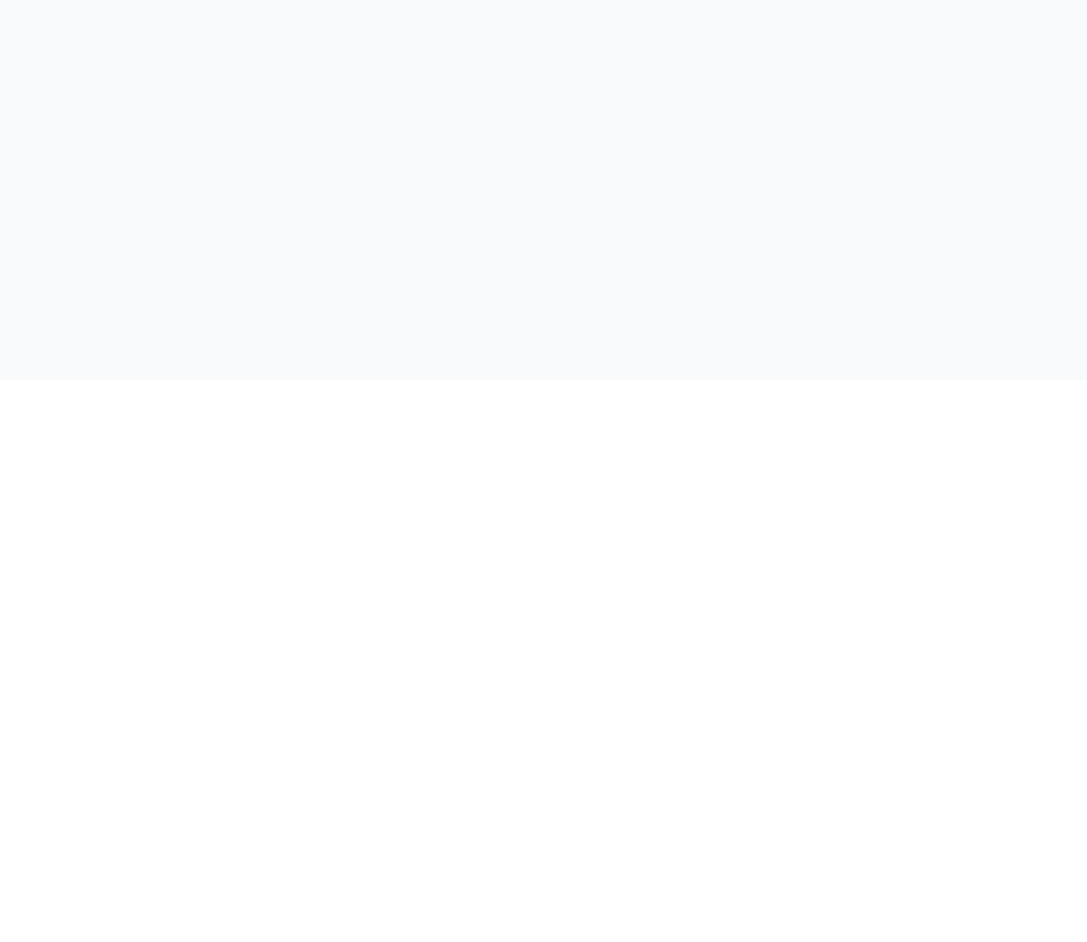
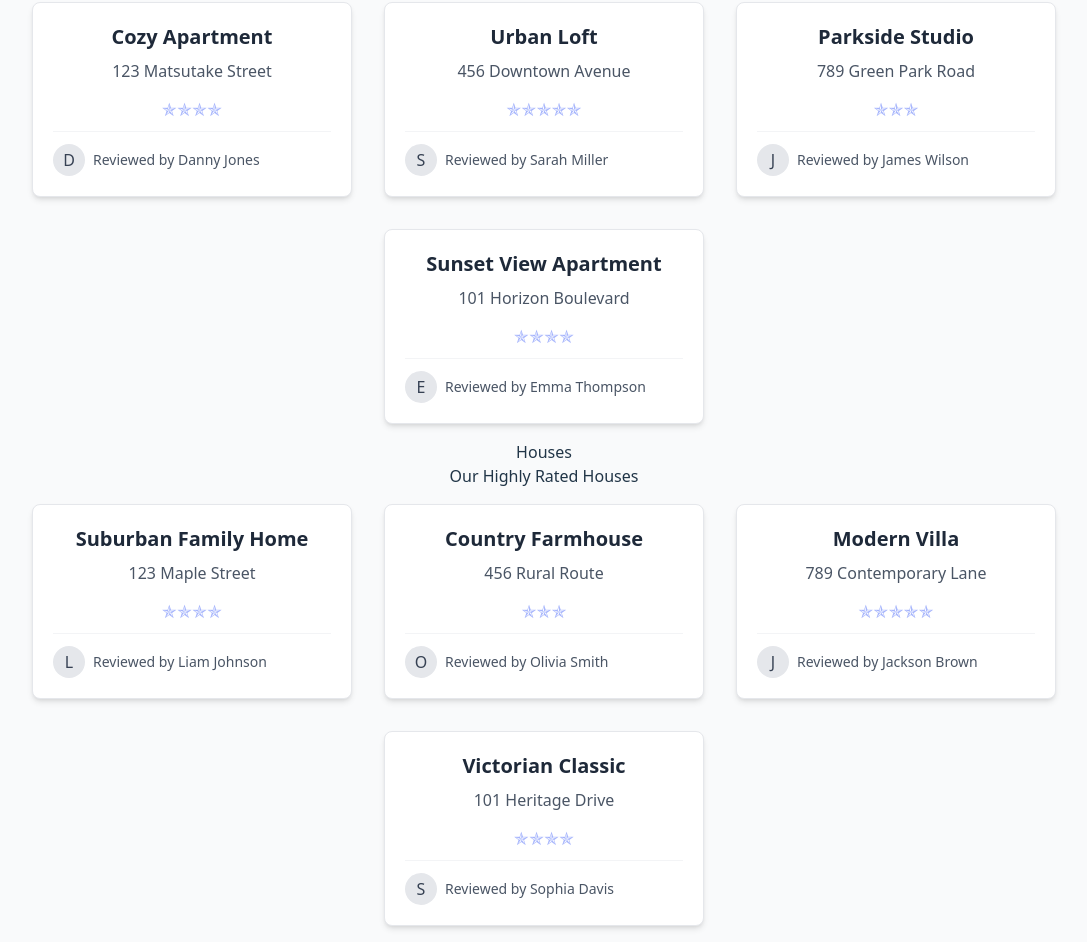
Before and after one commit to diremu/apartment-grading-app, a React (Vite) app: page / in a window 1280 px wide. Shown: the part 420-1362 px from the top of the page, without its empty margins (96-1183 px from the left). Before the commit the page ends 800 px from the top, so only its background shows below. Built offline with nearby package versions, Linux system fonts and the light colour scheme.

Commit message:
created cards and showcased some apartments and houses

```diff
--- /dev/null
+++ b/src/components/apartments.jsx
@@ -0,0 +1,18 @@
+import {Properties as apartments} from './properties.js'
+import Card from './card.jsx'
+
+export default function Apartments() {
+    const apartmentList = apartments.apartments.slice(0,4)
+    console.log(apartmentList)
+    return (
+        <div>
+            <h2>Apartments</h2>
+            <p>Our Highly Rated Apartments</p>
+            <div className="flex flex-wrap justify-center">
+                {apartmentList.map((apartment, index) => (
+                    <Card key={index} {...apartment} />
+                ))}
+            </div>
+        </div>
+    )
+}
--- /dev/null
+++ b/src/components/card.jsx
@@ -0,0 +1,20 @@
+export default function Card(apartment) {
+    let userInitial = apartment.user[0]
+    return (
+        <div className="bg-white rounded-lg shadow-md border border-gray-200 m-4 w-80">
+            <div className="p-5">
+                <h3 className="font-bold text-xl text-gray-800 mb-2">{apartment.name}</h3>
+                <p className="text-gray-600 mb-3">
+                    {apartment.address}
+                </p>
+                <p className="text-[#a5b4fc] text-lg font-semibold mb-2">{apartment.ratings}</p>
+                <div className="pt-3 border-t border-gray-100 flex items-center">
+                    <div className="bg-gray-200 rounded-full w-8 h-8 flex items-center justify-center text-gray-700 font-medium">
+                        {userInitial}
+                    </div>
+                    <span className="ml-2 text-sm text-gray-600">Reviewed by {apartment.user}</span>
+                </div>
+            </div>
+        </div>
+    )
+}
--- /dev/null
+++ b/src/components/houses.jsx
@@ -0,0 +1,18 @@
+import Card from "./card";
+import { Properties as houses } from "./properties.js";
+
+export default function Houses() {
+    const houseList = houses.houses.slice(0,4);
+
+    return(
+        <div>
+            <h2>Houses</h2>
+            <p>Our Highly Rated Houses</p>
+            <div className="flex flex-wrap justify-center">
+                {houseList.map((house, index) => (
+                    <Card key={index} {...house} />
+                ))}
+            </div>
+        </div>
+    )
+}
--- /dev/null
+++ b/src/components/properties.js
@@ -0,0 +1,50 @@
+export const Properties = {
+    "apartments": [
+        {"name":"Cozy Apartment", "address": "123 Matsutake Street", "ratings": "✯✯✯✯", "user": "Danny Jones"},
+        {"name":"Urban Loft", "address": "456 Downtown Avenue", "ratings": "✯✯✯✯✯", "user": "Sarah Miller"},
+        {"name":"Parkside Studio", "address": "789 Green Park Road", "ratings": "✯✯✯", "user": "James Wilson"},
+        {"name":"Sunset View Apartment", "address": "101 Horizon Boulevard", "ratings": "✯✯✯✯", "user": "Emma Thompson"},
+        {"name":"Metro Heights", "address": "202 Central Station Street", "ratings": "✯✯✯✯", "user": "Michael Brown"},
+        {"name":"Riverside Apartment", "address": "303 Waterfront Drive", "ratings": "✯✯✯✯✯", "user": "Olivia Garcia"},
+        {"name":"City Center Studio", "address": "404 Main Street", "ratings": "✯✯✯", "user": "William Davis"},
+        {"name":"Modern Sky Apartment", "address": "505 Cloud Tower", "ratings": "✯✯✯✯", "user": "Sophia Martinez"},
+        {"name":"Garden View Flat", "address": "606 Botanical Gardens", "ratings": "✯✯✯✯", "user": "Ethan Johnson"},
+        {"name":"Artistic District Loft", "address": "707 Creative Avenue", "ratings": "✯✯✯✯✯", "user": "Ava Wilson"}
+    ],
+    "condos": [
+        {"name":"Luxury Highrise Condo", "address": "111 Skyview Lane", "ratings": "✯✯✯✯✯", "user": "Noah Anderson"},
+        {"name":"Beachfront Condo", "address": "222 Coastal Highway", "ratings": "✯✯✯✯", "user": "Isabella Thomas"},
+        {"name":"Mountain View Condo", "address": "333 Alpine Drive", "ratings": "✯✯✯✯✯", "user": "Lucas Wright"},
+        {"name":"Downtown Penthouse", "address": "444 Urban Center", "ratings": "✯✯✯✯", "user": "Charlotte Lee"},
+        {"name":"Golfside Condo", "address": "555 Green Fairway", "ratings": "✯✯✯", "user": "Benjamin Walker"},
+        {"name":"Lakefront Property", "address": "666 Clear Waters Drive", "ratings": "✯✯✯✯✯", "user": "Mia Rodriguez"},
+        {"name":"Historic District Condo", "address": "777 Heritage Row", "ratings": "✯✯✯✯", "user": "Alexander Hall"},
+        {"name":"Marina Condo", "address": "888 Yacht Harbor", "ratings": "✯✯✯✯", "user": "Amelia Young"},
+        {"name":"Hillside Retreat", "address": "999 Elevation Road", "ratings": "✯✯✯", "user": "Henry Clark"},
+        {"name":"Tech District Condo", "address": "1010 Innovation Park", "ratings": "✯✯✯✯✯", "user": "Harper Scott"}
+    ],
+    "houses": [
+        {"name":"Suburban Family Home", "address": "123 Maple Street", "ratings": "✯✯✯✯", "user": "Liam Johnson"},
+        {"name":"Country Farmhouse", "address": "456 Rural Route", "ratings": "✯✯✯", "user": "Olivia Smith"},
+        {"name":"Modern Villa", "address": "789 Contemporary Lane", "ratings": "✯✯✯✯✯", "user": "Jackson Brown"},
+        {"name":"Victorian Classic", "address": "101 Heritage Drive", "ratings": "✯✯✯✯", "user": "Sophia Davis"},
+        {"name":"Coastal Cottage", "address": "202 Seaside Avenue", "ratings": "✯✯✯✯", "user": "Logan Wilson"},
+        {"name":"Mountain Cabin", "address": "303 Pine Forest Road", "ratings": "✯✯✯", "user": "Emma Taylor"},
+        {"name":"Desert Oasis", "address": "404 Cactus Boulevard", "ratings": "✯✯✯✯✯", "user": "Aiden Martinez"},
+        {"name":"Lakehouse Retreat", "address": "505 Shoreline Drive", "ratings": "✯✯✯✯", "user": "Ava Anderson"},
+        {"name":"Eco-Friendly Home", "address": "606 Green Energy Way", "ratings": "✯✯✯✯", "user": "Ethan Thomas"},
+        {"name":"Historic Mansion", "address": "707 Legacy Estate", "ratings": "✯✯✯✯✯", "user": "Isabella Garcia"}
+    ],
+    "hotels": [
+        {"name":"Grand Plaza Hotel", "address": "123 Luxury Boulevard", "ratings": "✯✯✯✯✯", "user": "Mason Clark"},
+        {"name":"Seaside Resort", "address": "456 Ocean View Drive", "ratings": "✯✯✯✯", "user": "Ella Wright"},
+        {"name":"Mountain Lodge", "address": "789 Summit Trail", "ratings": "✯✯✯✯", "user": "Carter Lewis"},
+        {"name":"Urban Boutique Hotel", "address": "101 Fashion Street", "ratings": "✯✯✯✯✯", "user": "Lily Walker"},
+        {"name":"Historic Inn", "address": "202 Colonial Avenue", "ratings": "✯✯✯", "user": "Gabriel Rodriguez"},
+        {"name":"Business District Suites", "address": "303 Commerce Center", "ratings": "✯✯✯✯", "user": "Grace Lee"},
+        {"name":"Airport Hotel", "address": "404 Terminal Road", "ratings": "✯✯✯", "user": "Owen Young"},
+        {"name":"Entertainment Resort", "address": "505 Amusement Park Way", "ratings": "✯✯✯✯✯", "user": "Chloe Hall"},
+        {"name":"University Hotel", "address": "606 Campus Drive", "ratings": "✯✯✯", "user": "Wyatt Harris"},
+        {"name":"Luxury Spa Retreat", "address": "707 Relaxation Lane", "ratings": "✯✯✯✯✯", "user": "Zoey Scott"}
+    ],
+}
--- a/src/pages/Landing.jsx
+++ b/src/pages/Landing.jsx
@@ -1,4 +1,7 @@
 import Navbar from '../components/Navbar'
+import Apartments from '../components/apartments'
+import Houses from '../components/houses'
+
 export default function Landing() {
     return (
         <div className="bg-[#f9fafb] min-h-screen">
@@ -12,6 +15,8 @@ export default function Landing() {
                     </div>
                 </div>
             </div>
+            <Apartments />
+            <Houses />
         </div>
     )
 }
--- a/vite.config.js
+++ b/vite.config.js
@@ -8,4 +8,9 @@ export default defineConfig({
     react(),
     tailwindcss()
   ],
+  resolve: {
+    alias: {
+      '@': Path2D.resolve(__dirname, 'src'),
+    },
+  },
 })
```
